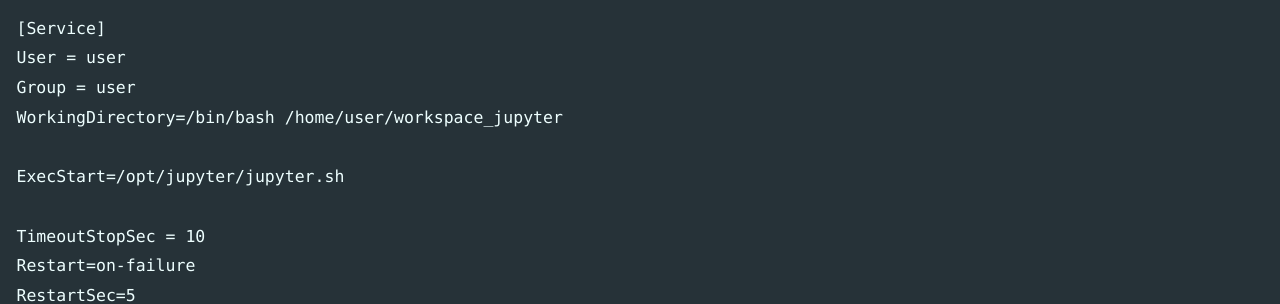
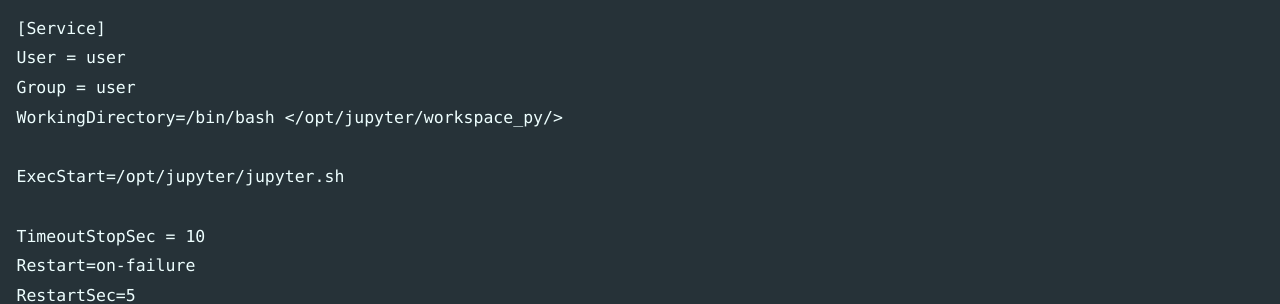
Before and after one commit to sglee-net/sglee-net.github.io, a Jekyll site: the page built from development_environment/jupiter.md, in a window 1280 px wide and 1400 px high, scrolled down 596 px. Shown: the part 330-634 px from the top of the window. Built offline with Jekyll 4.4.1, drawn with Linux system fonts in a browser that asks for light colours; cached includes are drawn as plain includes; nearby versions of some CDN libraries; our own code applies the rules of GitHub Pages for plain Markdown files; some of the changed text lies outside the part shown.

Commit message:
Update jupiter.md

````diff
--- a/development_environment/jupiter.md
+++ b/development_environment/jupiter.md
@@ -25,7 +25,7 @@
 [Service]
 User = user
 Group = user
-WorkingDirectory=/bin/bash /home/user/workspace_jupyter
+WorkingDirectory=/bin/bash </opt/jupyter/workspace_py/>
 
 ExecStart=/opt/jupyter/jupyter.sh
 
@@ -60,7 +60,7 @@
 ```
 jupyter_notebook_config.py
 ```
-c.NotebookApp.notebook_dir = u'/home/user/workspace/jupyter/'
+c.NotebookApp.notebook_dir = u'</opt/jupyter/workspace_py/>'
 c.NotebookApp.ip = 'your ip'
 c.NotebookApp.open_browser = False
 c.NotebookApp.password = u'sha1:...'
````
